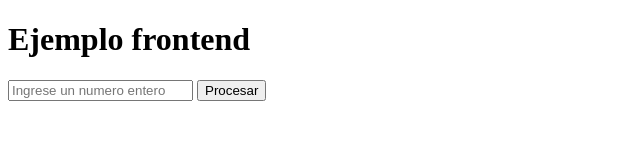
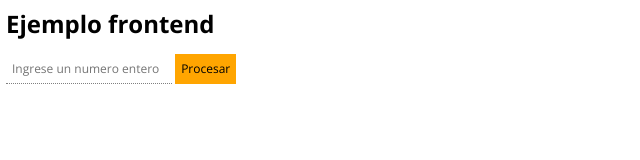
Before and after one commit to cristianeph/frontend-example, a plain HTML site: page index.html in a window 1280 px wide. Shown: the whole page, without its empty margins (0-640 px from the left). Drawn offline with nearby package versions, Linux system fonts and the light colour scheme.

Commit message:
actualizando codigo incluimos el archivo de estilos para hacer el html mas presentable

```diff
--- /dev/null
+++ b/css/index.css
@@ -0,0 +1,48 @@
+@CHARSET "UTF-8";
+
+/* se resetan los margins y paddings de todo el
+archivo html para hacerlos manipulables por completo*/
+*{
+	margin: 0;
+	padding: 0;
+	font-size: 12px;
+	line-height: 1.5em !important;
+	font-family: 'Open Sans', sans-serif;
+}
+h1{
+	padding: 0.5em 0.5em;
+	display: block;
+}
+h1 span{
+	font-size: 2em;
+}
+input{
+	padding: 0.5em 0.5em calc(0.5em - 1px) 0.5em;
+	border: 0 solid transparent;
+	border-bottom: 1px dotted grey;
+}
+button{
+	padding: 0.5em 0.5em;
+	margin: 0;
+	border: 0 solid transparent;
+	background-color: orange;
+}
+.inputs{
+
+}
+.inputs div{
+	padding: 0.5em 0.5em;
+}
+.result{
+
+}
+ul{
+	list-style: none;
+}
+ul li{
+	float: left;
+}
+li span{
+	display: block;
+	padding: 0.5em 0.5em;
+}
--- a/index.html
+++ b/index.html
@@ -8,8 +8,10 @@
 		<title>Front end example</title>
 		<!-- se vinculan archivos adicionales de estilos (primero estilos por buenas practicas ya que puede ser
 			 que en javascript se manipulen estilos o propiedades css) -->
-		<!-- llamamos a una url externa para utilizar una fuente de txto mas presentable -->
+		<!-- vinculamos una url externa para utilizar una fuente de txto mas presentable -->
 		<link href="https://fonts.googleapis.com/css?family=Open+Sans:400,600,700,800" rel="stylesheet" />
+		<!-- vinculamos el archivo de estilos para esta pagina y hacer los elementos mas presentables -->
+		<link rel="stylesheet" href="css/index.css" />
 		<!-- se vinculan archivos adicionales de javascript (frameworks primero, en este caso jquery para la
 			 sencilla manipulacion de elementos del dom) -->
 		<script type="text/javascript" src="js/jquery-2.1.0.min.js"></script>
@@ -17,7 +19,7 @@
 		<script type="text/javascript" src="js/index.js"></script>
 	</head>
 	<body>
-		<h1>Ejemplo frontend</h1>
+		<h1><span>Ejemplo frontend</span></h1>
 		<section class="inputs">
 			<form>
 				<div>
```
